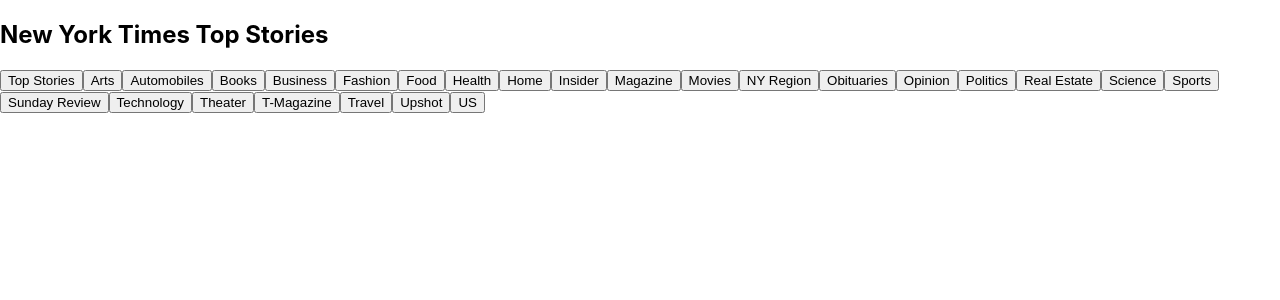
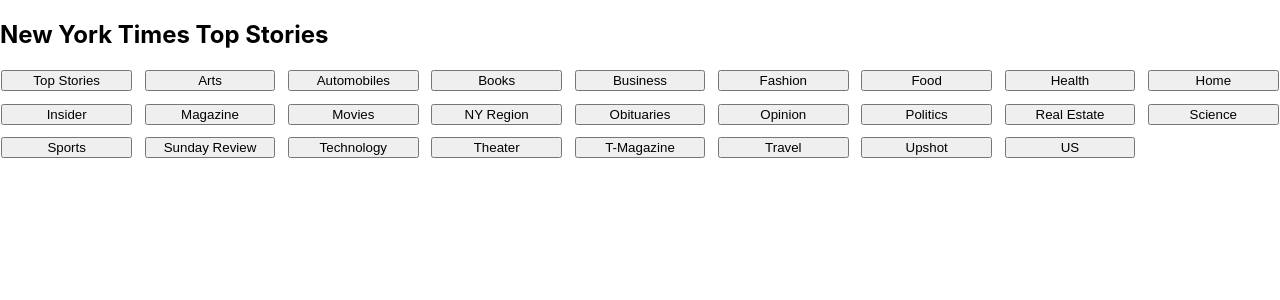
Before and after one commit to Wperricone/nyt-front-2, a React (Create React App) app: page / in a window 1280 px wide. Shown: the top 300 px of the page. Built offline with nearby package versions, Linux system fonts and the light colour scheme; no server answers.

Commit message:
Add styling to buttons

```diff
--- a/src/Components/ArticleTile.js
+++ b/src/Components/ArticleTile.js
@@ -25,4 +25,7 @@
 
 const TileSection = styled.section`
 border: solid red 2px;
+display: grid;
+grid-template-columns: repeat(3, 1fr);
+grid-gap: 10px;
 `
--- a/src/Components/ArticleTypeContainer.js
+++ b/src/Components/ArticleTypeContainer.js
@@ -23,7 +23,7 @@
         )
       })
       return (
-        <ArticleContainerSection className='articles-container'>{articleTile}
+        <ArticleContainerSection >{articleTile}
       </ArticleContainerSection>
     )
     }
@@ -32,5 +32,9 @@
   export default ArticleTypeContainer;
 
   const ArticleContainerSection = styled.section`
-border: solid black 2px;
+border: solid black 5px;
+display: grid;
+grid-template-columns: repeat(3, 1fr);
+grid-gap: 10px;
 `
+//align-items: right;
--- a/src/Components/NavBar.js
+++ b/src/Components/NavBar.js
@@ -37,53 +37,52 @@
     const possibleCategories = ['Arts', 'Automobiles', 'Books', 'Business', 'Fashion', 'Food', 'Health', 'Home', 'Insider', 'Magazine', 'Movies', 'NY Region', 'Obituaries', 'Opinion', 'Politics', 'Real Estate', 'Science', 'Sports', 'Sunday Review', 'Technology', 'Theater', 'T-Magazine', 'Travel', 'Upshot', 'US' ];
     const categoryButtons = possibleCategories.map(category => {
       return (
-        <button key={category} name={category} onClick={event => this.handleCategoryChange(event)}>
+        <Button key={category} name={category} onClick={event => this.handleCategoryChange(event)}>
           {category}
-        </button>
+        </Button>
       )
     })
 
 
   return (
-    <div className="nav-bar">
+      <NavBarDiv className="nav-bar">
+    <div>
       <h1>New York Times Top Stories</h1>
-      <div>
+      </div>
+        <ButtonsDiv>
 
-      </div>
 
-        <button className="home" onClick={event => this.handleCategoryChange(event)}>Top Stories</button>
+        <Button className="home" onClick={event => this.handleCategoryChange(event)}>Top Stories</Button>
         { categoryButtons }
+        </ButtonsDiv>
 
-        {/* // <button className="categories">Arts</button>
-        // <button className="categories">Automobiles</button>
-        // <button className="categories">Books</button>
-        // <button className="categories">Business</button>
-        // <button className="categories">Fashion</button>
-        // <button className="categories">Food</button>
-        // <button className="categories">Health</button>
-        // <button className="categories">Insider</button>
-        // <button className="categories">Magazine</button>
-        // <button className="categories">Movies</button>
-        // <button className="categories">NY Region</button>
-        // <button className="categories">Obituaries</button>
-        // <button className="categories">Opinion</button>
-        // <button className="categories">Politics</button>
-        // <button className="categories">Real Estate</button>
-        // <button className="categories">Science</button>
-        // <button className="categories">Sports</button>
-        // <button className="categories">Sunday Review</button>
-        // <button className="categories">Technology</button>
-        // <button className="categories">Theater</button>
-        // <button className="categories">T-Magazine</button>
-        // <button className="categories">Travel</button>
-        // <button className="categories">Upshot</button>
-        // <button className="categories">US</button>
-        // <button className="categories">World</button> */}
 
-    </div>
+    </NavBarDiv>
   )
 }
 };
 
 
 export default NavBar;
+
+const Button = styled.button`
+align-self: center;
+margin: 1%;
+width: 100%
+border-radius: 25px;
+`;
+const ButtonSection = styled.section`
+border: solid pink 3px;
+`
+const NavBarDiv = styled.div`
+
+`
+const ButtonsDiv = styled.div`
+display: grid;
+grid-template-columns: repeat(9, 1fr);
+grid-gap: 10px;
+`
+//align-items: center;
+// display: flex;
+// flex-direction: row;
+// justify-content: center;
```
